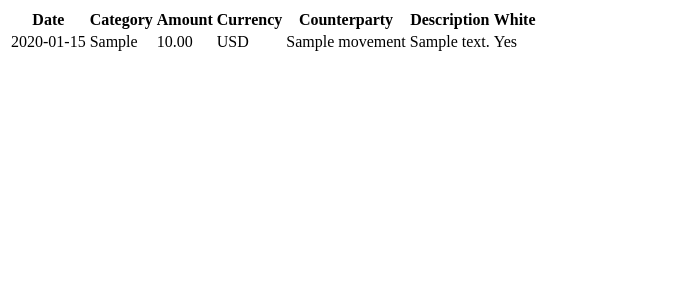
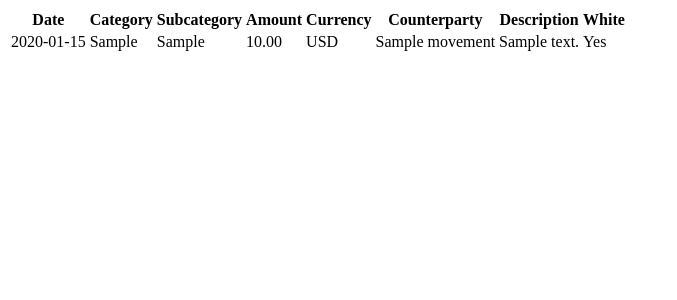
Before and after one commit to JJTorresDS/agent-first-ecommerce, a Django app: template tasks/templates/cashflow/_table.html in a window 1280 px wide. Shown: the top 300 px of the page, without its empty margins (0-677 px from the left). Run offline with Django 5.2, Linux system fonts and the light colour scheme; the template is opened without the code that fills it: values that come from a table or form of the project are taken from there, others are empty; tables that the repository leaves empty hold one stand-in row (values such as "Sample post"); parts of the project's set-up code (start-up, migrations or seed data) failed here and were passed over.

Commit message:
added a new field to cashflow table in ui

```diff
--- a/tasks/templates/cashflow/_table.html
+++ b/tasks/templates/cashflow/_table.html
@@ -3,6 +3,7 @@
     <tr>
       <th>Date</th>
       <th>Category</th>
+      <th>Subcategory</th>
       <th>Amount</th>
       <th>Currency</th>
       <th>Counterparty</th>
@@ -15,6 +16,7 @@
       <tr>
         <td>{{ movement.transaction_date|date:"Y-m-d" }}</td>
         <td>{{ movement.category }}</td>
+        <td>{{ movement.sub_category }}</td>
         <td>{{ movement.amount }}</td>
         <td>{{ movement.currency }}</td>
         <td>{{ movement.counterparty_name }}</td>
```
